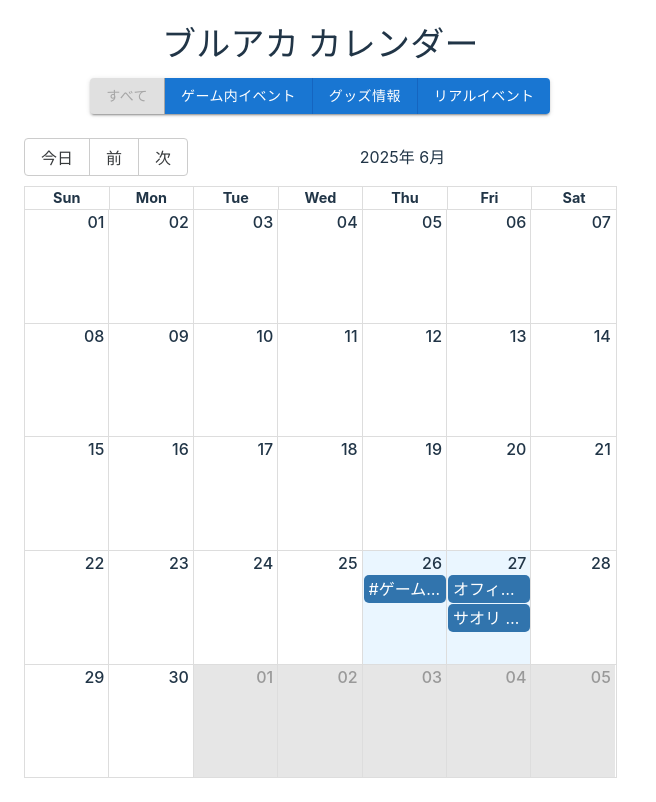
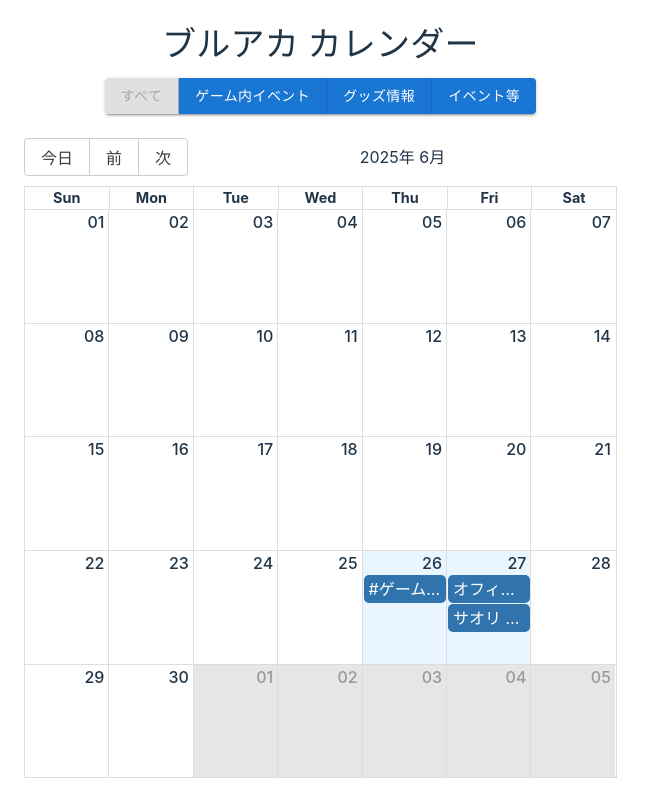
Before and after one commit to kamimochi/BA-calendar, a React (Vite) app: page / in a window 1280 px wide. Shown: the whole page, without its empty margins (0-656 px from the left). Built offline with nearby package versions, Linux system fonts and the light colour scheme.

Commit message:
Update App.tsx

```diff
--- a/src/App.tsx
+++ b/src/App.tsx
@@ -1,3 +1,4 @@
+
 import { useState, useMemo } from 'react';
 import { Calendar } from 'react-big-calendar';
 import { format, parse, startOfWeek, getDay, isSameDay, isWithinInterval, startOfDay, endOfDay } from 'date-fns';
@@ -23,7 +24,7 @@
 // JSONインポート
 import eventsData from "./data/events.json";
 
-// JSONデータの型をここで定義する
+// 型定義
 type EventData = {
   id: number;
   title: string;
@@ -35,10 +36,9 @@
   urlText?: string;
 };
 
-// カレンダーが内部で使うイベントの型
 interface MyEvent {
   id: number;
-  title:string;
+  title: string;
   start: Date;
   end: Date;
   category: 'game' | 'goods' | 'event';
@@ -118,9 +118,6 @@
   };
 
   return (
-    // ★★★ ここが中央寄せのポイントです ★★★
-    // maxWidth="lg" を設定することで、PCなどの大画面ではコンテンツの横幅が
-    // 一定以上に広がるのを防ぎ、自動的に中央に配置します。
     <Container maxWidth="lg" sx={{ py: 3 }}>
       <Typography variant="h4" component="h1" gutterBottom align="center" sx={{ fontSize: { xs: '1.8rem', sm: '2.125rem' } }}>
         ブルアカ カレンダー
@@ -131,17 +128,11 @@
           variant="contained"
           aria-label="カレンダー種類選択ボタン"
           orientation={isPc ? 'horizontal' : 'vertical'}
-          sx={{
-            '& .Mui-disabled': {
-              backgroundColor: '#333',
-              color: 'rgba(255, 255, 255, 0.7)',
-            }
-          }}
         >
           <Button onClick={() => setCalendarType('all')} disabled={calendarType === 'all'}>すべて</Button>
           <Button onClick={() => setCalendarType('game')} disabled={calendarType === 'game'}>ゲーム内イベント</Button>
           <Button onClick={() => setCalendarType('goods')} disabled={calendarType === 'goods'}>グッズ情報</Button>
-          <Button onClick={() => setCalendarType('event')} disabled={calendarType === 'event'}>リアルイベント</Button>
+          <Button onClick={() => setCalendarType('event')} disabled={calendarType === 'event'}>イベント等</Button>
         </ButtonGroup>
       </Box>
 
@@ -195,13 +186,19 @@
                     <strong>詳細:</strong> {selectedEvent.description}
                   </Typography>
                 )}
+
+                {/* ★修正点: この条件分岐により、このブロック内では `url` は必ず string 型になる */}
                 {selectedEvent.url && selectedEvent.urlText && (
-                  <Typography sx={{ mt: 2 }}>
-                    <strong>リンク:</strong>{' '}
-                    <a href={selectedEvent.url} target="_blank" rel="noopener noreferrer">
+                  <Box sx={{ mt: 2, textAlign: 'right' }}>
+                    <Button
+                      variant="contained"
+                      href={selectedEvent.url}
+                      target="_blank"
+                      rel="noopener noreferrer"
+                    >
                       {selectedEvent.urlText}
-                    </a>
-                  </Typography>
+                    </Button>
+                  </Box>
                 )}
               </CardContent>
             </Card>
```
